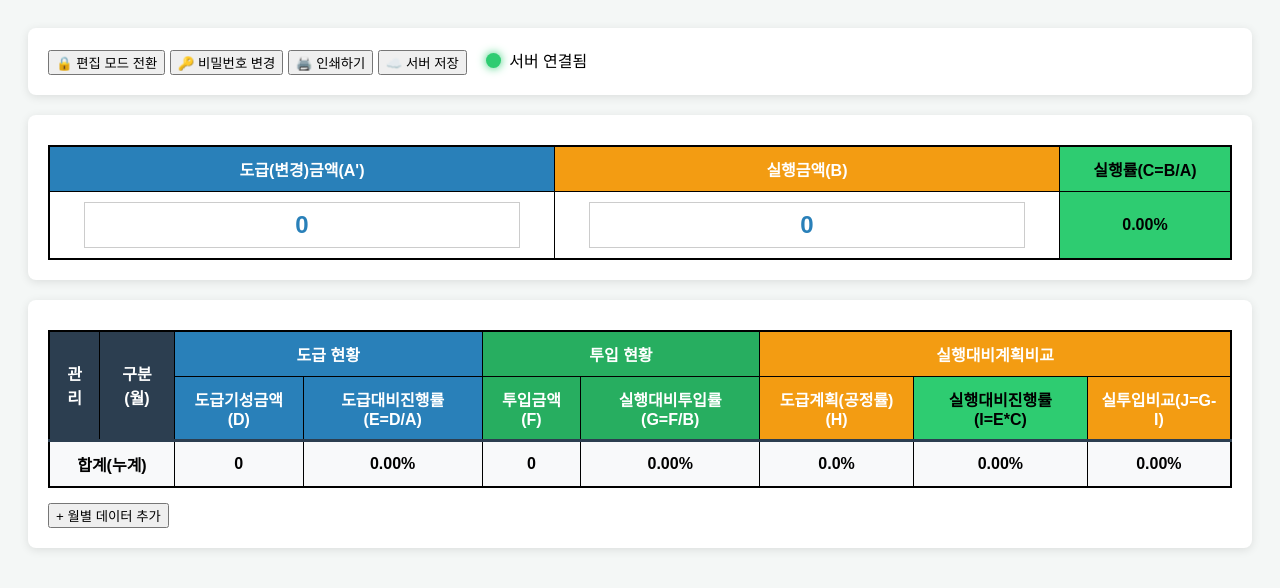
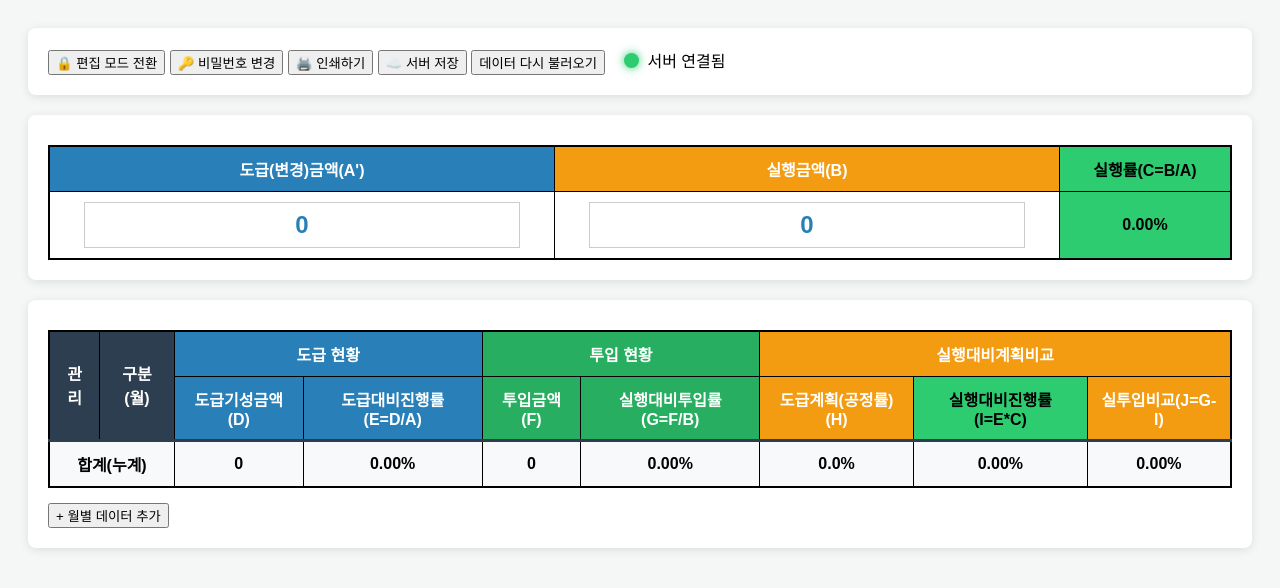
Before and after one commit to jihyoungbem/cost-manager, a plain HTML site: page index.html in a window 1280 px wide. Drawn offline with Linux system fonts and the light colour scheme.

Commit message:
Add files via upload

```diff
--- a/index.html
+++ b/index.html
@@ -68,6 +68,7 @@
         <button onclick="changePassword()">🔑 비밀번호 변경</button>
         <button onclick="window.print()">🖨️ 인쇄하기</button>
         <button onclick="saveToServer()">☁️ 서버 저장</button>
+        <button onclick="manualLoadData()">데이터 다시 불러오기</button>
 
         <div class="status-container" style="display:inline-flex; margin-left:15px; align-items:center;">
             <span id="status-dot" class="status-dot checking"></span>
```
